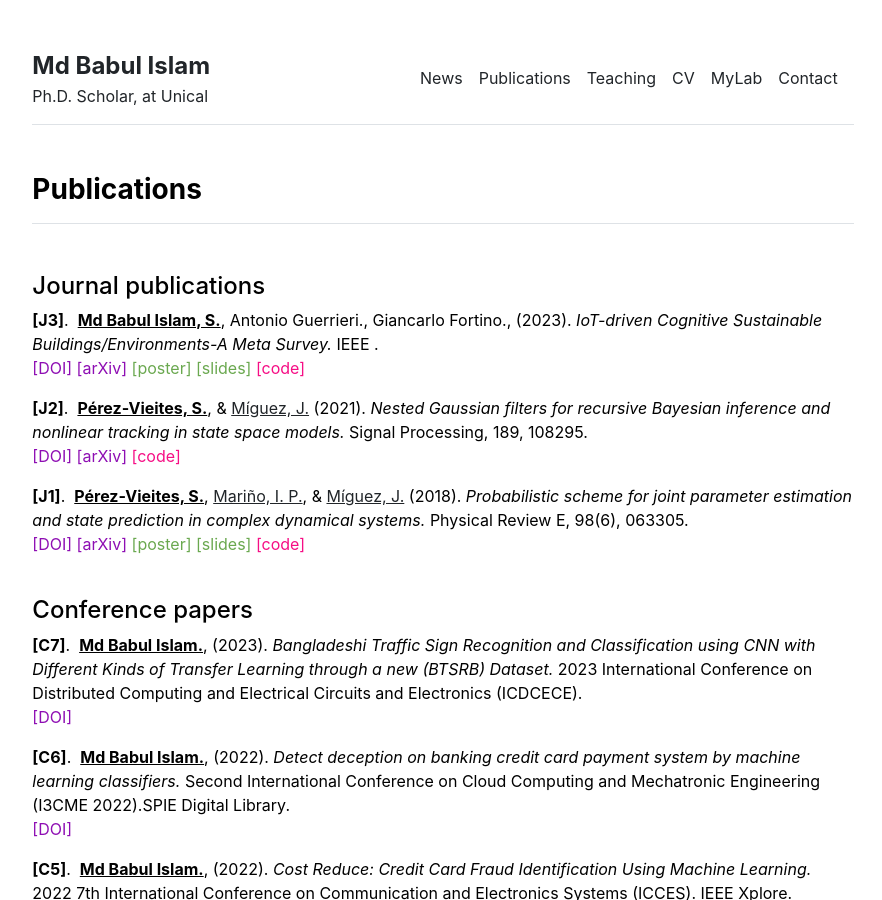
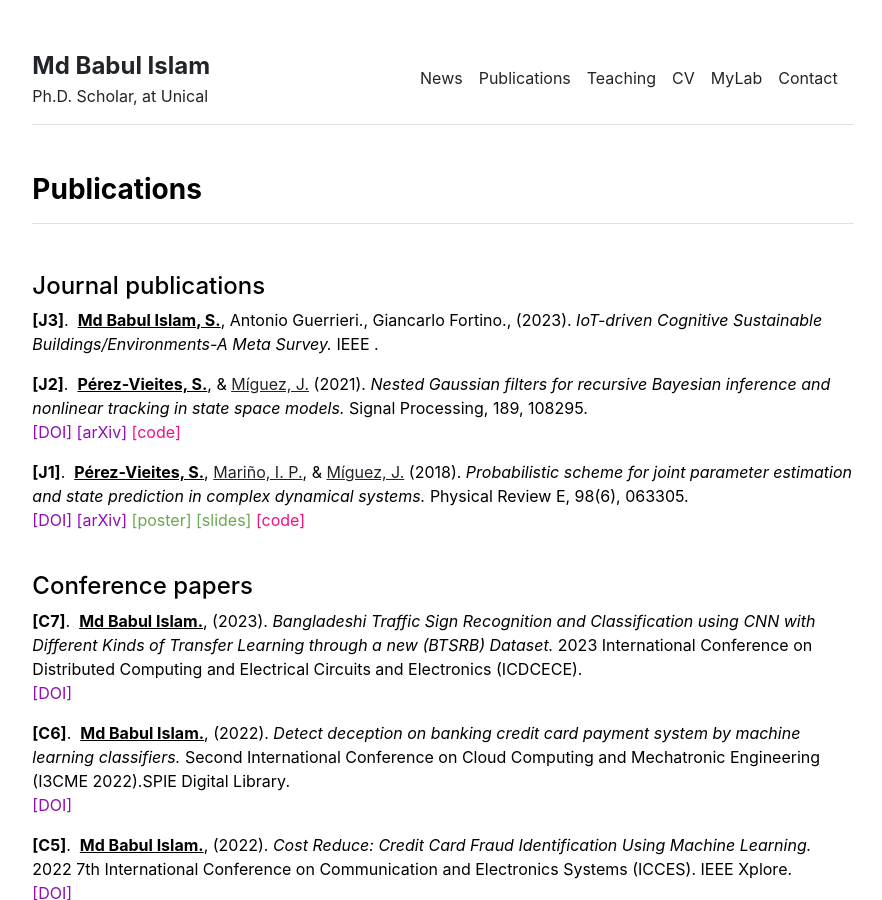
Before and after one commit to babulcseian/babulcseian.github.io, a Jekyll site: the page built from publications.md, in a window 1280 px wide and 900 px high. Shown: the whole window, without its empty margins (197-1079 px from the left). Built offline with Jekyll 4.4.1, drawn with Linux system fonts in a browser that asks for light colours; a style sheet for code colours, icons or effects is not loaded.

Commit message:
Update publications.yml

```diff
--- a/_data/publications.yml
+++ b/_data/publications.yml
@@ -1,5 +1,5 @@
 journal:
-- {idx: '[J3]', authors: [{name: 'Md Babul Islam, S.', me: '1'}, {name: 'Antonio Guerrieri.'}, {name: 'Giancarlo Fortino.'}], year: '2023', title: 'IoT-driven Cognitive Sustainable Buildings/Environments-A Meta Survey.', journal: 'IEEE .', doi: 'https://doi.org/10.1103/PhysRevE.98.063305', arxiv: 'https://arxiv.org/abs/1708.03730', poster: 'publications/posters/posterSIAMChapterSaraPV.pdf', slides: 'publications/slides/Charla05DiciembreGTS.pdf', code: 'https://github.com/sarapv/Perez-Vieites2018_NestedHybridFilter.git'}
+- {idx: '[J3]', authors: [{name: 'Md Babul Islam, S.', me: '1'}, {name: 'Antonio Guerrieri.'}, {name: 'Giancarlo Fortino.'}], year: '2023', title: 'IoT-driven Cognitive Sustainable Buildings/Environments-A Meta Survey.', journal: 'IEEE .'}
 - {idx: '[J2]', authors: [{name: 'Pérez-Vieites, S.', me: '1'}, {name: 'Míguez, J.', url: 'https://jmiguez.webs.tsc.uc3m.es/', last: '1'}], year: '2021',title: 'Nested Gaussian filters for recursive Bayesian inference and nonlinear tracking in state space models.', journal: 'Signal Processing, 189, 108295.', web: 'https://www.sciencedirect.com/science/article/pii/S0165168421003327', doi: 'https://doi.org/10.1016/j.sigpro.2021.108295', arxiv: 'https://arxiv.org/abs/2103.12666', code: 'https://github.com/sarapv/Perez-Vieites2021_NestedGaussianFilter.git'}
 - {idx: '[J1]', authors: [{name: 'Pérez-Vieites, S.', me: '1'}, {name: 'Mariño, I. P.', url: 'https://gestion2.urjc.es/pdi/ver/ines.perez'}, {name: 'Míguez, J.', url: 'https://jmiguez.webs.tsc.uc3m.es/', last: '1'}], year: '2018', title: 'Probabilistic scheme for joint parameter estimation and state prediction in complex dynamical systems.', journal: 'Physical Review E, 98(6), 063305.', doi: 'https://doi.org/10.1103/PhysRevE.98.063305', arxiv: 'https://arxiv.org/abs/1708.03730', poster: 'publications/posters/posterSIAMChapterSaraPV.pdf', slides: 'publications/slides/Charla05DiciembreGTS.pdf', code: 'https://github.com/sarapv/Perez-Vieites2018_NestedHybridFilter.git'}
 
```
